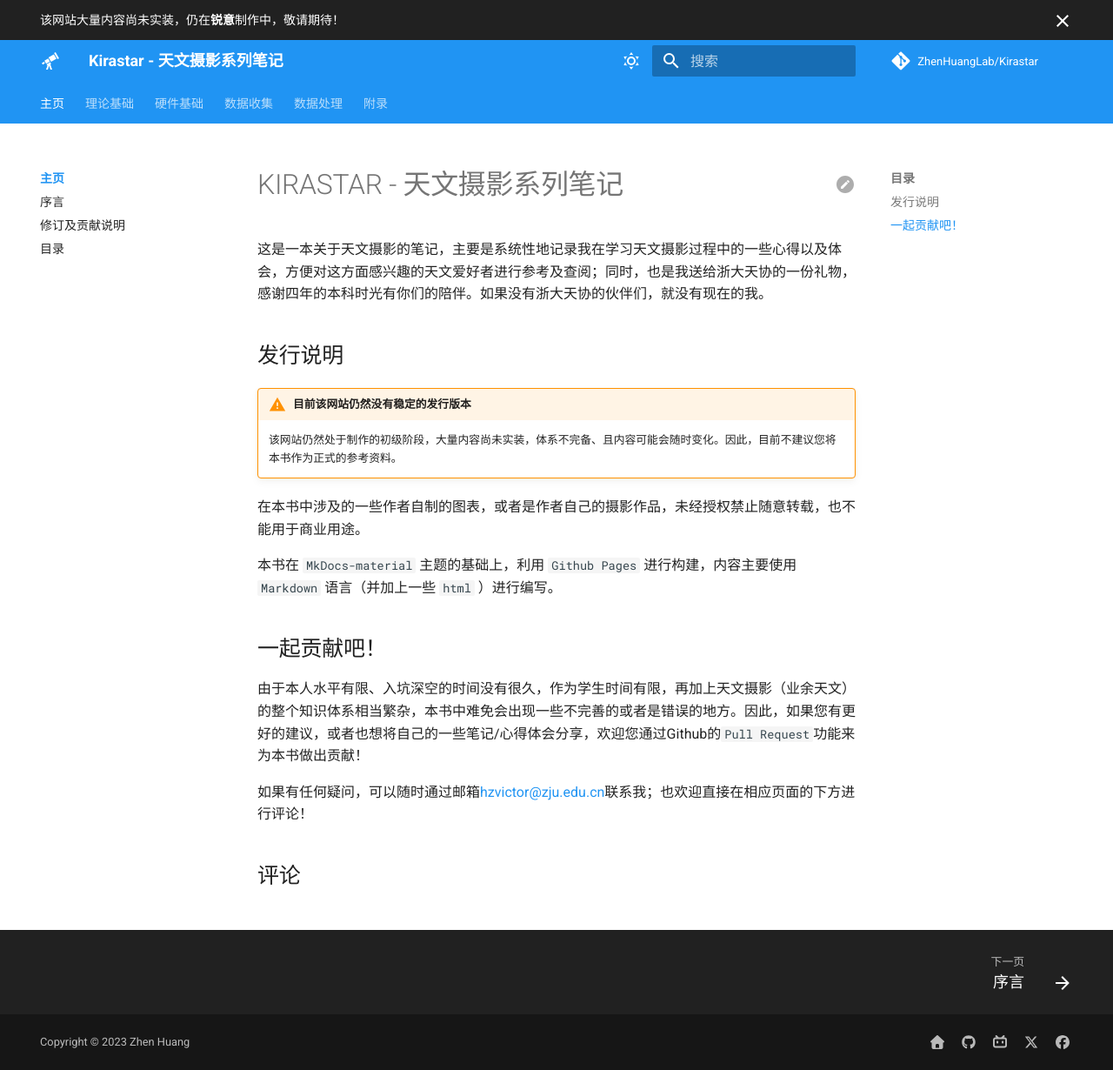
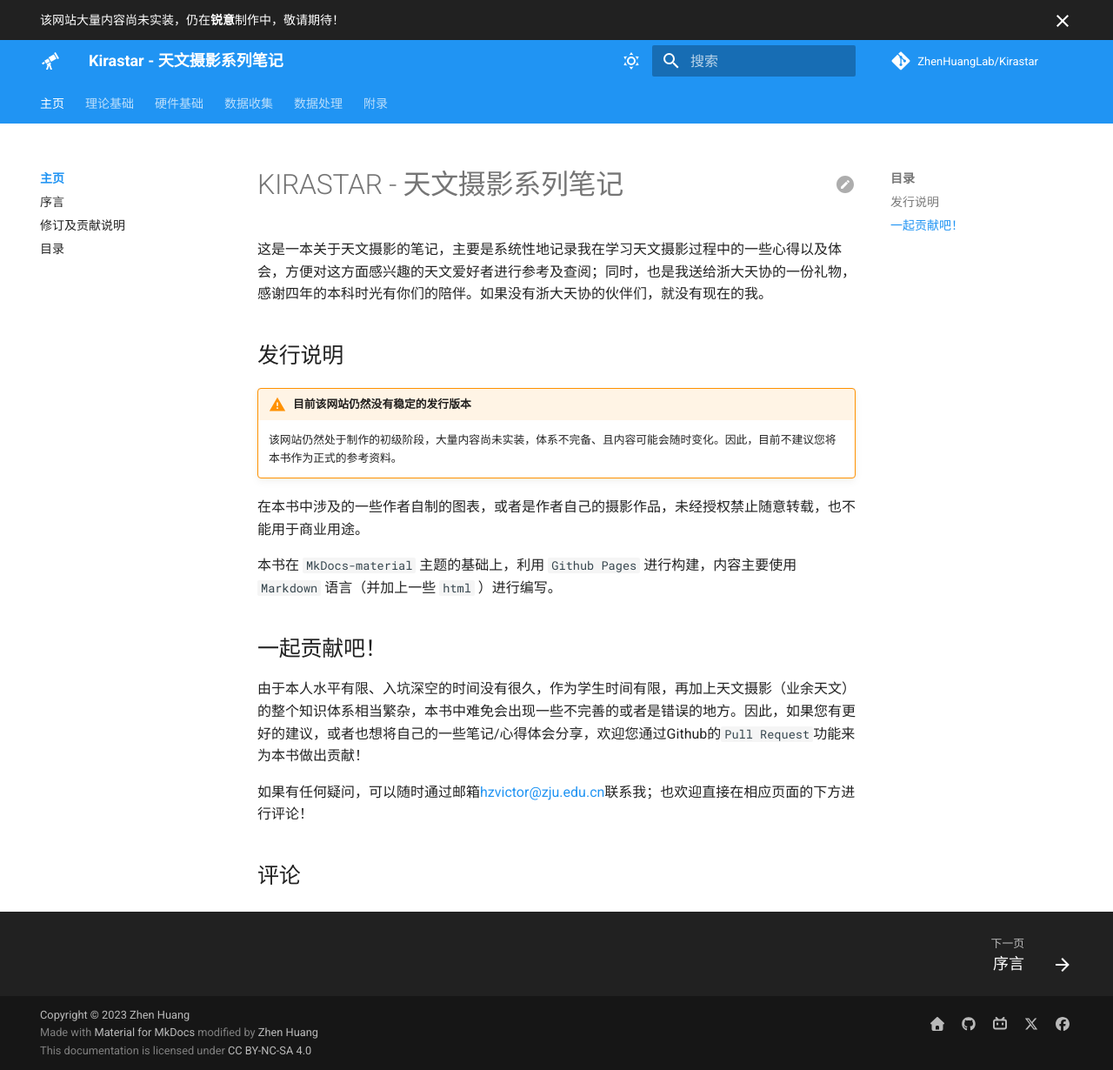
Before and after one commit to ZhenHuangLab/Kirastar, an MkDocs documentation site: the page built from docs/index.md, in a window 1280 px wide and 1230 px high. Shown: the whole window at 87% size. Built offline with MkDocs 1.6.1 and Material for MkDocs 9.7.7, drawn with Linux system fonts in a browser that asks for light colours; comment, search, counter and statistics services are not loaded.

Commit message:
site: 更新footer及license

```diff
--- a/mkdocs.yml
+++ b/mkdocs.yml
@@ -60,7 +60,7 @@ extra:
       - icon: fontawesome/brands/facebook
         link: https://www.facebook.com/profile.php?id=100095427284684
 
-  generator: false
+  generator: true
 
 markdown_extensions:
   # Python Markdown
--- /dev/null
+++ b/overrides/partials/copyright.html
@@ -0,0 +1,27 @@
+<!-- Copyright and theme information -->
+<div class="md-copyright">
+    {% if config.copyright %}
+      <div class="md-copyright__highlight">
+        {{ config.copyright }}
+      </div>
+    {% endif %}
+    {% if not config.extra.generator == false %}
+      Made with
+      <a
+        href="https://squidfunk.github.io/mkdocs-material/"
+        target="_blank" rel="noopener"
+      >
+        Material for MkDocs
+      </a>
+      modified by
+      <a
+        href="https://github.com/ZhenHuangLab"
+        target="_blank" rel="noopener"
+        >
+        Zhen Huang
+      </a>
+      <br>
+      <!-- <p xmlns:cc="http://creativecommons.org/ns#" >This work is licensed under <a href="http://creativecommons.org/licenses/by-nc-sa/4.0/?ref=chooser-v1" target="_blank" rel="license noopener noreferrer" style="display:inline-block;">CC BY-NC-SA 4.0<img style="height:22px!important;margin-left:3px;vertical-align:text-bottom;" src="https://mirrors.creativecommons.org/presskit/icons/cc.svg?ref=chooser-v1"><img style="height:22px!important;margin-left:3px;vertical-align:text-bottom;" src="https://mirrors.creativecommons.org/presskit/icons/by.svg?ref=chooser-v1"><img style="height:22px!important;margin-left:3px;vertical-align:text-bottom;" src="https://mirrors.creativecommons.org/presskit/icons/nc.svg?ref=chooser-v1"><img style="height:22px!important;margin-left:3px;vertical-align:text-bottom;" src="https://mirrors.creativecommons.org/presskit/icons/sa.svg?ref=chooser-v1"></a></p> -->
+      This documentation is licensed under <a href="http://creativecommons.org/licenses/by-nc-sa/4.0/?ref=chooser-v1" target="_blank" rel="license noopener noreferrer" style="display:inline-block;">CC BY-NC-SA 4.0</a>
+      {% endif %}
+  </div>
```
